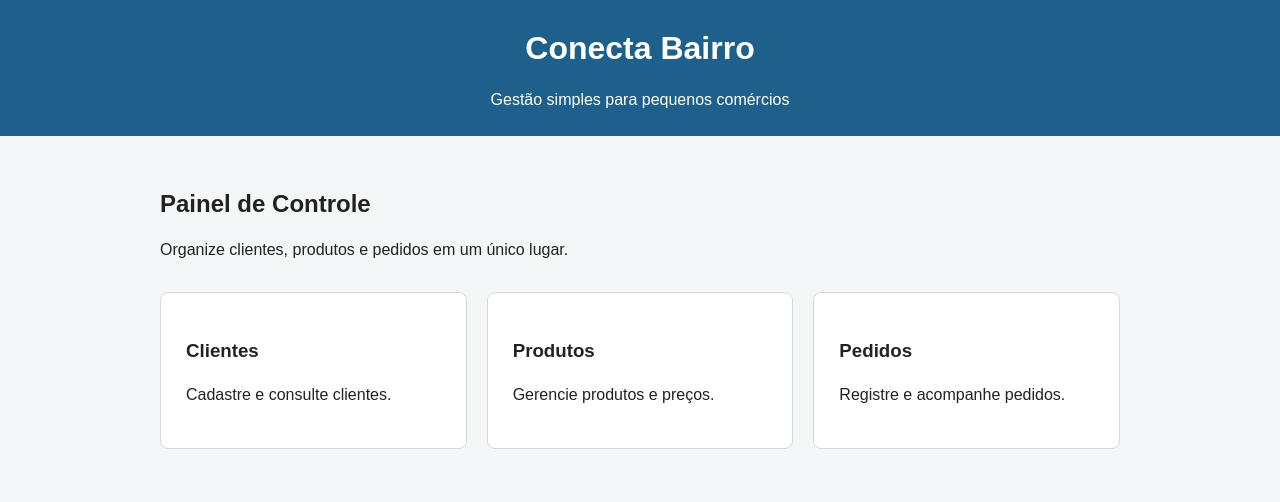
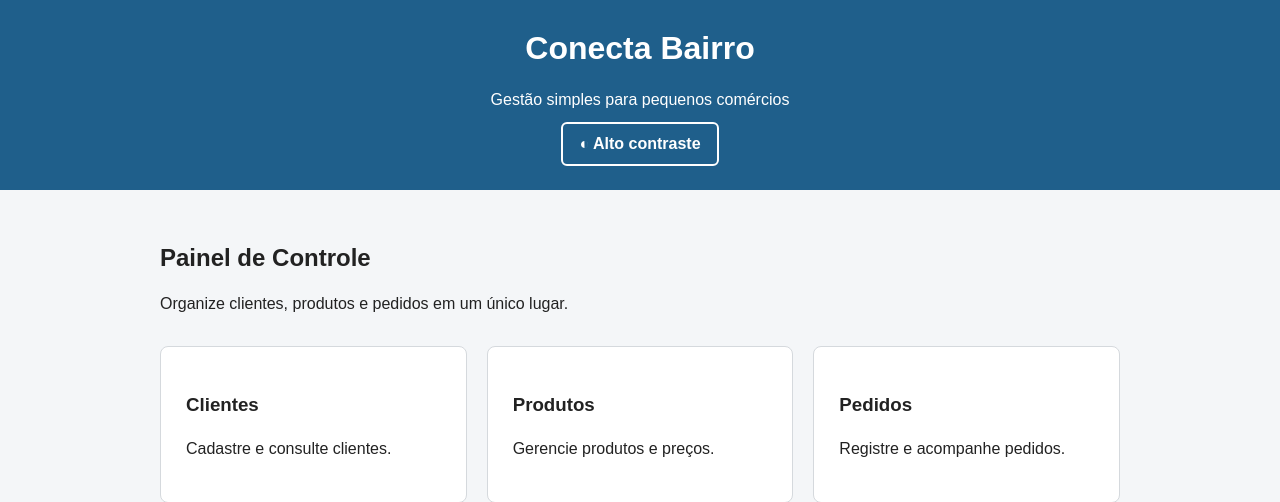
Before and after one commit to matheeeusm/conecta-bairro, a Flask app: page / in a window 1280 px wide. Shown: the top 502 px of the page. Run offline with Flask 3, Linux system fonts and the light colour scheme.

Commit message:
feat: implementa modo de alto contraste para acessibilidade

```diff
--- a/static/css/style.css
+++ b/static/css/style.css
@@ -302,3 +302,69 @@ button {
         width: 100%;
     }
 }
+/* Recurso de acessibilidade - Alto Contraste */
+
+.botao-acessibilidade {
+    margin-top: 10px;
+    padding: 10px 16px;
+    border: 2px solid white;
+    border-radius: 6px;
+    background: transparent;
+    color: white;
+    font-size: 16px;
+    font-weight: bold;
+    cursor: pointer;
+}
+
+.botao-acessibilidade:hover,
+.botao-acessibilidade:focus {
+    background: white;
+    color: #000;
+    outline: 3px solid #ffeb3b;
+    outline-offset: 3px;
+}
+
+body.alto-contraste {
+    background: #000;
+    color: #fff;
+}
+
+body.alto-contraste header {
+    background: #000;
+    color: #fff;
+    border-bottom: 3px solid #ffeb3b;
+}
+
+body.alto-contraste main {
+    color: #fff;
+}
+
+body.alto-contraste .card {
+    background: #111;
+    color: #fff;
+    border: 2px solid #ffeb3b;
+}
+
+body.alto-contraste .card h3,
+body.alto-contraste .card p {
+    color: #fff;
+}
+
+body.alto-contraste a {
+    color: #ffeb3b;
+}
+
+body.alto-contraste input,
+body.alto-contraste select {
+    background: #000;
+    color: #fff;
+    border: 2px solid #fff;
+}
+
+body.alto-contraste button {
+    border: 2px solid #ffeb3b;
+}
+
+body.alto-contraste footer {
+    color: #fff;
+}
--- a/templates/base.html
+++ b/templates/base.html
@@ -15,6 +15,15 @@
 <header>
     <h1>Conecta Bairro</h1>
     <p>Gestão simples para pequenos comércios</p>
+
+    <button
+        id="botao-contraste"
+        class="botao-acessibilidade"
+        type="button"
+        aria-pressed="false"
+        onclick="alternarContraste()">
+        ◐ Alto contraste
+    </button>
 </header>
 
 <main>
@@ -26,5 +35,24 @@
     <p>Conecta Bairro — MVP Acadêmico</p>
 </footer>
 
+<script>
+    function alternarContraste() {
+        const corpo = document.body;
+        const botao = document.getElementById("botao-contraste");
+
+        corpo.classList.toggle("alto-contraste");
+
+        const ativo = corpo.classList.contains("alto-contraste");
+
+        botao.setAttribute("aria-pressed", ativo);
+
+        if (ativo) {
+            botao.textContent = "◐ Desativar alto contraste";
+        } else {
+            botao.textContent = "◐ Alto contraste";
+        }
+    }
+</script>
+
 </body>
 </html>
```
